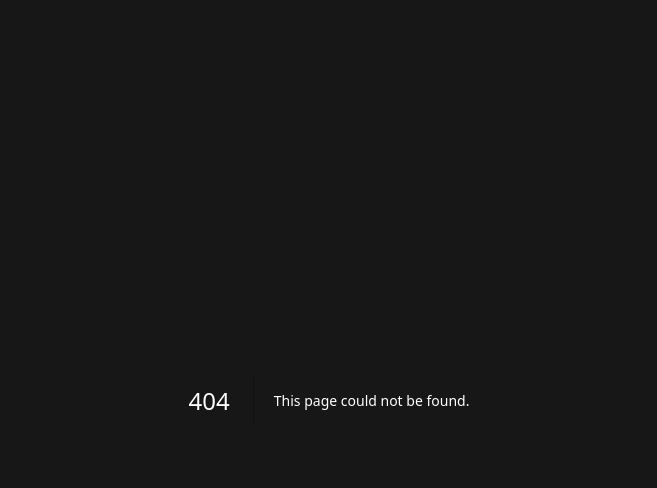
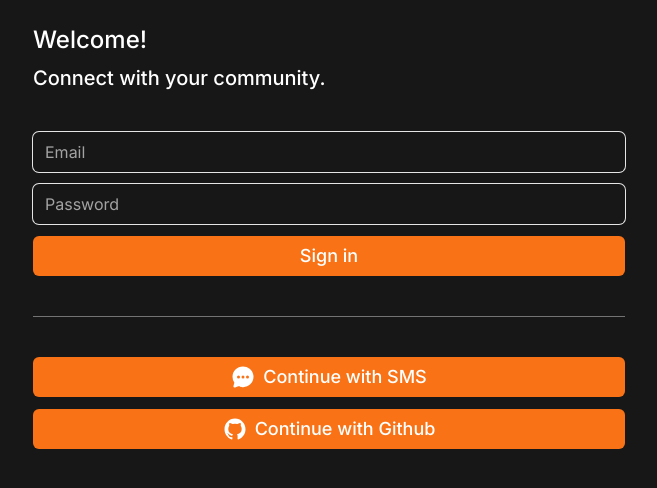
Before and after one commit to thecloer/carrot-market-clone, a Next.js app: page /sign-in in a window 1280 px wide. Before the commit this address had no page. Shown: the top 488 px of the page, without its empty margins (311-968 px from the left). Built offline with nearby package versions, Linux system fonts and the light colour scheme.

Commit message:
add: signin page

```diff
--- /dev/null
+++ b/src/app/sign-in/page.tsx
@@ -0,0 +1,21 @@
+'use client';
+
+import React from 'react';
+import { FormButton, FormInput, SocialLogin } from '@/components/form';
+
+export default function SignInPage() {
+  return (
+    <main className='flex flex-col gap-y-10 p-6'>
+      <div className='flex flex-col gap-y-2 *:font-medium'>
+        <h1 className='text-2xl'>Welcome!</h1>
+        <h2 className='text-xl'>Connect with your community.</h2>
+      </div>
+      <form className='flex flex-col gap-y-3'>
+        <FormInput name='email' type='email' autoComplete='email' placeholder='Email' required />
+        <FormInput name='password' type='password' autoComplete='current-password' placeholder='Password' required />
+        <FormButton type='submit'>Sign in</FormButton>
+      </form>
+      <SocialLogin />
+    </main>
+  );
+}
```
